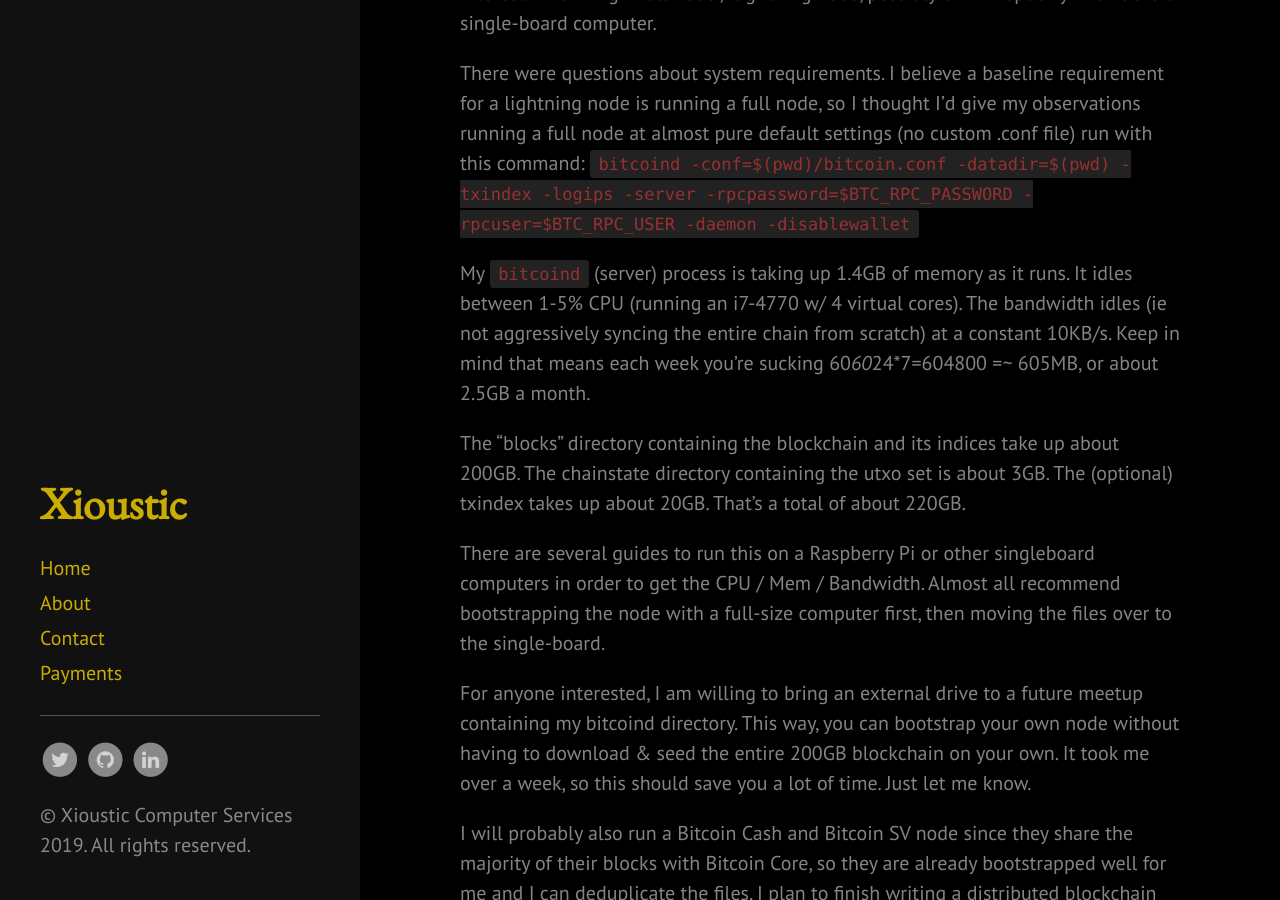
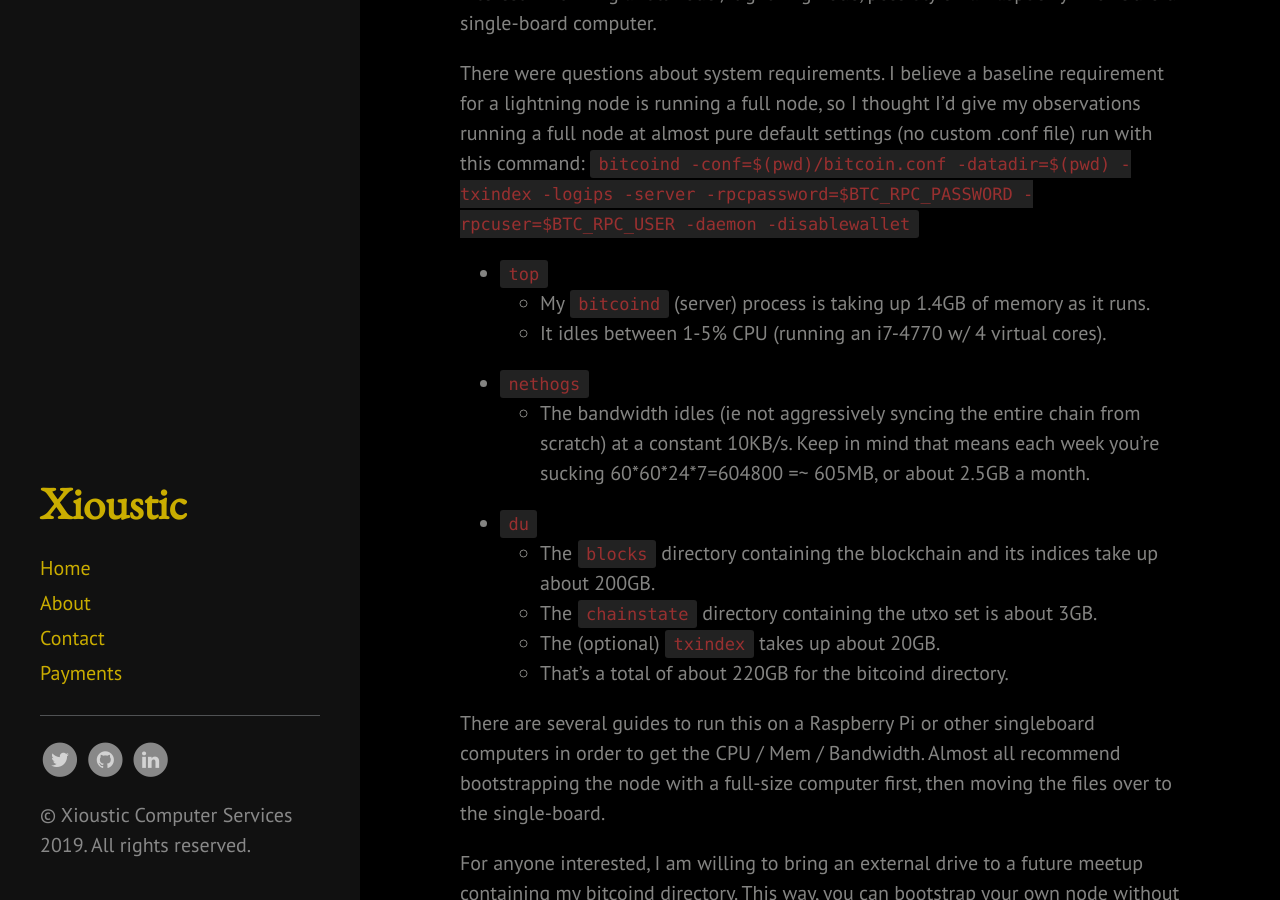
Before and after one commit to Xioustic/xioustic.github.io, a Jekyll site: the page built from _posts/2019-02-07-bitcoind-full-node-requirements.md, in a window 1280 px wide and 900 px high, scrolled down 232 px. Built offline with Jekyll 4.4.1, drawn with Linux system fonts in a browser that asks for light colours; nearby versions of some CDN libraries; Markdown is read by kramdown in place of the engine named in the settings; comment, search, counter and statistics services are not loaded.

Commit message:
prettify bitcoind post

```diff
--- a/_posts/2019-02-07-bitcoind-full-node-requirements.md
+++ b/_posts/2019-02-07-bitcoind-full-node-requirements.md
@@ -3,19 +3,28 @@ layout: post
 title: Bitcoind (Full Node) Requirements
 comments: true
 tags:
+ - phoenix
  - bitcoin
+ - meetup
  - bitcoind
  - lightning
  - benchmark
- - meetup
+ - requirements
 ---
 Some of those that showed up to last night's [Phoenix Bitcoin Meetup](https://www.meetup.com/Arizona-Bitcoin-Meetup/events/257998536/) showed interest in running a full node / lightning node, possibly on a Raspberry Pi or Odroid single-board computer.
 
 There were questions about system requirements. I believe a baseline requirement for a lightning node is running a full node, so I thought I'd give my observations running a full node at almost pure default settings (no custom .conf file) run with this command: `bitcoind -conf=$(pwd)/bitcoin.conf -datadir=$(pwd) -txindex -logips -server -rpcpassword=$BTC_RPC_PASSWORD -rpcuser=$BTC_RPC_USER -daemon -disablewallet`
 
-My `bitcoind` (server) process is taking up 1.4GB of memory as it runs. It idles between 1-5% CPU (running an i7-4770 w/ 4 virtual cores). The bandwidth idles (ie not aggressively syncing the entire chain from scratch) at a constant 10KB/s. Keep in mind that means each week you're sucking 60*60*24*7=604800 =~ 605MB, or about 2.5GB a month.
-
-The "blocks" directory containing the blockchain and its indices take up about 200GB. The chainstate directory containing the utxo set is about 3GB. The (optional) txindex takes up about 20GB. That's a total of about 220GB.
+- `top`
+    - My `bitcoind` (server) process is taking up 1.4GB of memory as it runs.
+    - It idles between 1-5% CPU (running an i7-4770 w/ 4 virtual cores).
+- `nethogs`
+    - The bandwidth idles (ie not aggressively syncing the entire chain from scratch) at a constant 10KB/s. Keep in mind that means each week you're sucking 60\*60\*24\*7=604800 =~ 605MB, or about 2.5GB a month.
+- `du`
+    - The `blocks` directory containing the blockchain and its indices take up about 200GB.
+    - The `chainstate` directory containing the utxo set is about 3GB.
+    - The (optional) `txindex` takes up about 20GB.
+    - That's a total of about 220GB for the bitcoind directory.
 
 There are several guides to run this on a Raspberry Pi or other singleboard computers in order to get the CPU / Mem / Bandwidth. Almost all recommend bootstrapping the node with a full-size computer first, then moving the files over to the single-board.
 
```
